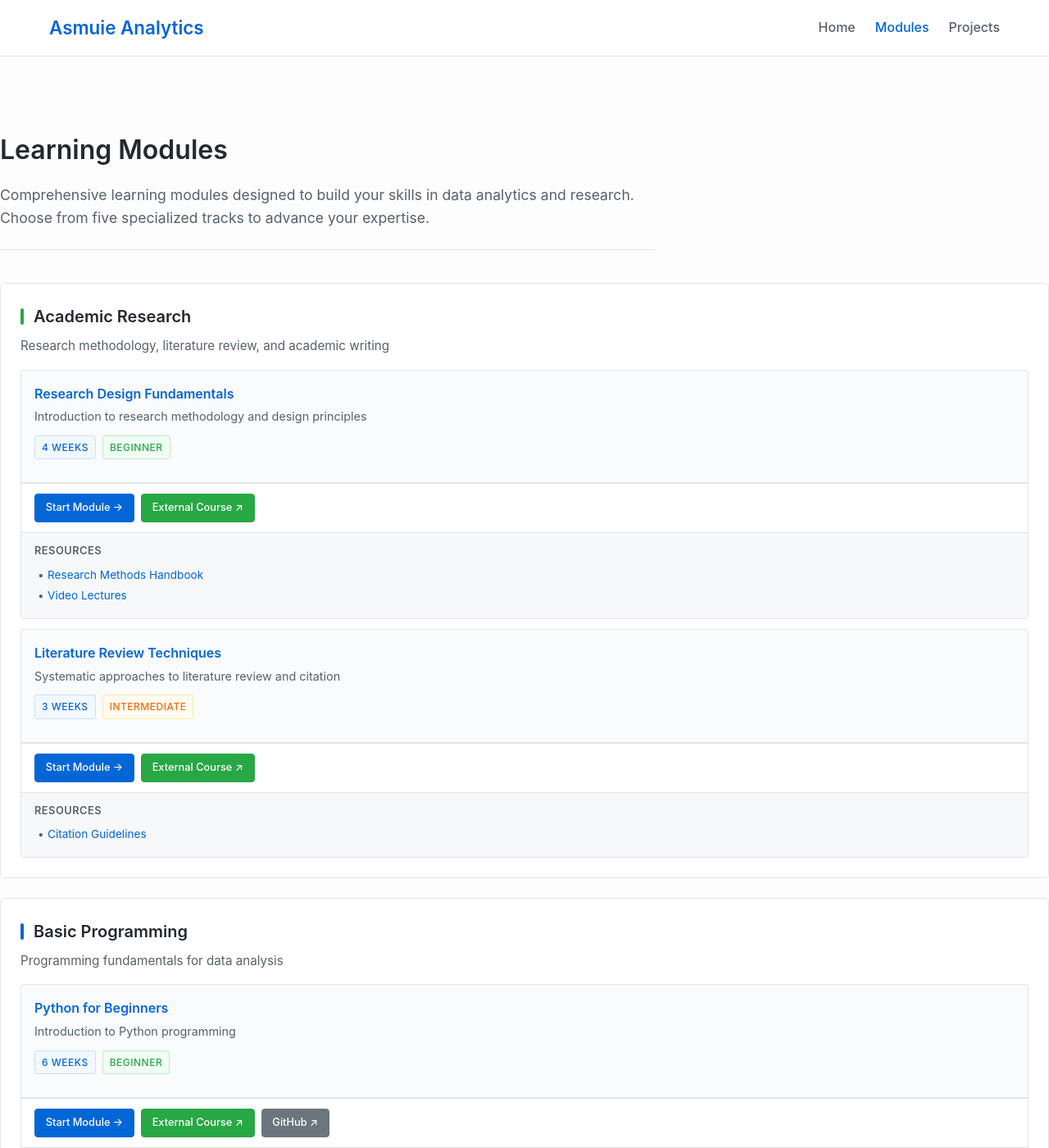
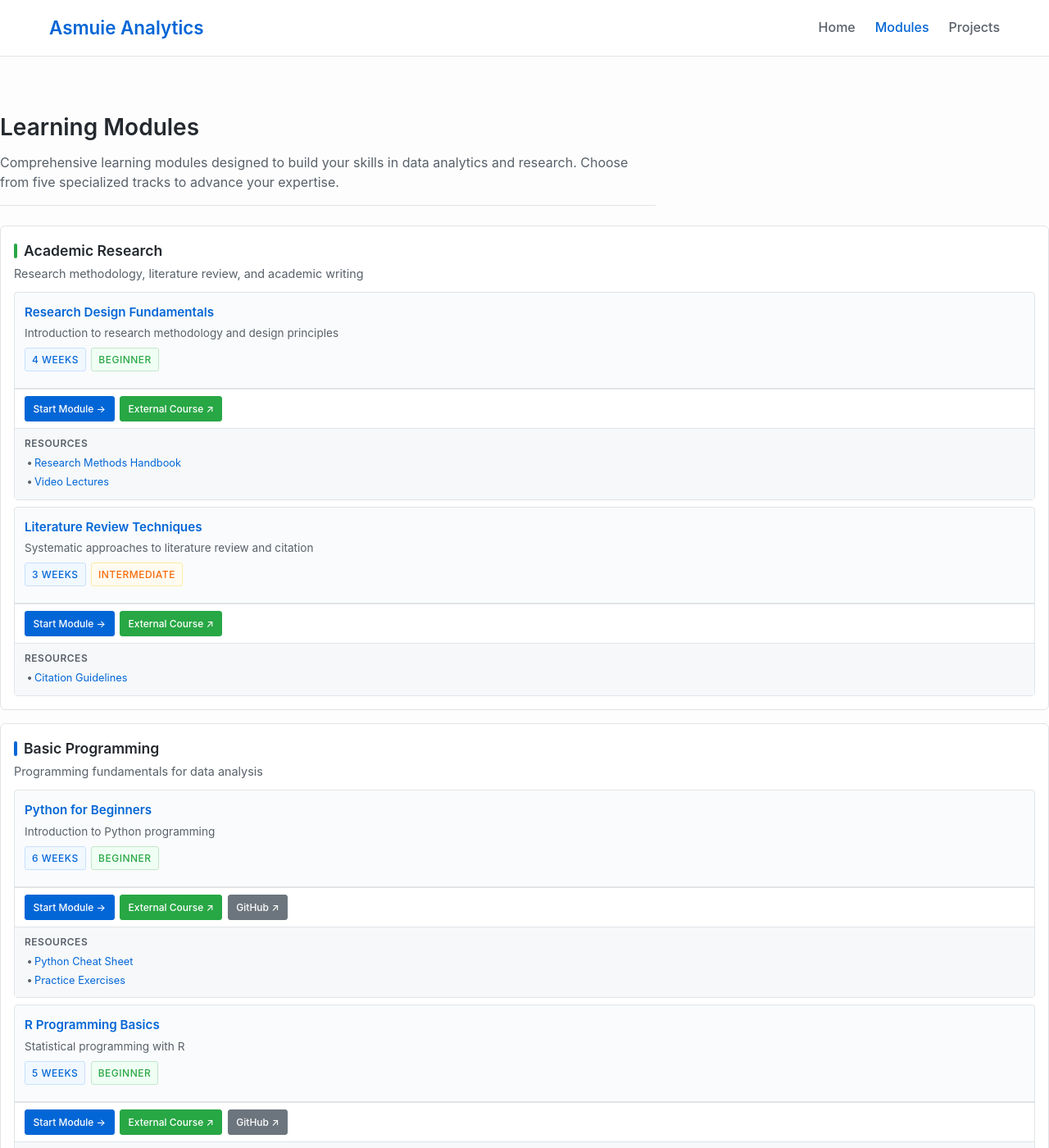
Before and after one commit to asmuie-analytics/modules, a Jekyll site: the page built from index.md, in a window 1280 px wide and 1400 px high. Shown: the whole window at 82% size. Built offline with Jekyll 4.4.1, drawn with Linux system fonts in a browser that asks for light colours.

Commit message:
Update style.css

```diff
--- a/assets/css/style.css
+++ b/assets/css/style.css
@@ -69,38 +69,38 @@ body {
 
 /* Page Header */
 .page-header {
-    margin: 2rem 0 2.5rem 0;
-    padding: 1.5rem 0 1.5rem 0;
+    margin: 1rem 0 1.5rem 0;
+    padding: 1rem 0;
     border-bottom: 1px solid #e1e4e8;
     max-width: 800px;
 }
 
 .page-header h1 {
-    font-size: 2rem;
+    font-size: 1.75rem;
     color: #24292e;
-    margin-bottom: 1rem;
+    margin-bottom: 0.5rem;
     font-weight: 600;
 }
 
 .page-header p {
     color: #586069;
-    font-size: 1.1rem;
-    line-height: 1.6;
+    font-size: 1rem;
+    line-height: 1.5;
     margin: 0;
 }
 
 /* Tracks Grid */
 .tracks-grid {
     display: grid;
-    gap: 1.5rem;
-    margin: 1.5rem 0;
+    gap: 1rem;
+    margin: 1rem 0;
 }
 
 .track-card {
     background: #fff;
     border: 1px solid #e1e4e8;
     border-radius: 6px;
-    padding: 1.5rem;
+    padding: 1rem;
     transition: box-shadow 0.2s, border-color 0.2s;
 }
 
@@ -110,9 +110,9 @@ body {
 }
 
 .track-card h2 {
-    font-size: 1.25rem;
+    font-size: 1.1rem;
     color: #24292e;
-    margin-bottom: 0.5rem;
+    margin-bottom: 0.25rem;
     font-weight: 600;
     display: flex;
     align-items: center;
@@ -121,8 +121,8 @@ body {
 .track-card h2::before {
     content: '';
     width: 4px;
-    height: 1.25rem;
-    margin-right: 0.75rem;
+    height: 1.1rem;
+    margin-right: 0.5rem;
     border-radius: 2px;
 }
 
@@ -134,19 +134,20 @@ body {
 
 .track-card > p {
     color: #586069;
-    margin-bottom: 1rem;
-    font-size: 0.95rem;
+    margin-bottom: 0.75rem;
+    font-size: 0.9rem;
+    line-height: 1.4;
 }
 
 /* Modules List */
 .modules-list {
-    margin-top: 1rem;
+    margin-top: 0.75rem;
 }
 
 .module-item {
     border: 1px solid #e1e4e8;
     border-radius: 4px;
-    margin-bottom: 0.75rem;
+    margin-bottom: 0.5rem;
     background: #fafbfc;
     transition: background-color 0.2s;
 }
@@ -160,12 +161,12 @@ body {
 }
 
 .module-header {
-    padding: 1rem;
+    padding: 0.75rem;
     border-bottom: 1px solid #e1e4e8;
 }
 
 .module-header h3 {
-    font-size: 1rem;
+    font-size: 0.95rem;
     margin-bottom: 0.25rem;
     font-weight: 600;
 }
@@ -181,16 +182,16 @@ body {
 
 .module-header p {
     color: #586069;
-    font-size: 0.9rem;
-    margin-bottom: 0.75rem;
-    line-height: 1.5;
+    font-size: 0.85rem;
+    margin-bottom: 0.5rem;
+    line-height: 1.4;
 }
 
 .module-meta {
     display: flex;
-    gap: 0.5rem;
+    gap: 0.4rem;
     flex-wrap: wrap;
-    margin-bottom: 0.75rem;
+    margin-bottom: 0.5rem;
 }
 
 .meta-badge {
@@ -228,25 +229,25 @@ body {
 
 /* Module Actions */
 .module-actions {
-    padding: 0.75rem 1rem;
+    padding: 0.5rem 0.75rem;
     background: #fff;
     border-top: 1px solid #e1e4e8;
     display: flex;
-    gap: 0.5rem;
+    gap: 0.4rem;
     flex-wrap: wrap;
 }
 
 .module-btn {
-    font-size: 0.8rem;
-    padding: 0.4rem 0.8rem;
-    border-radius: 4px;
+    font-size: 0.75rem;
+    padding: 0.3rem 0.6rem;
+    border-radius: 3px;
     text-decoration: none;
     font-weight: 500;
     transition: all 0.2s;
     border: 1px solid;
     display: inline-flex;
     align-items: center;
-    gap: 0.25rem;
+    gap: 0.2rem;
 }
 
 .btn-primary {
@@ -294,15 +295,15 @@ body {
 
 /* Module Materials */
 .module-materials {
-    padding: 0.75rem 1rem;
+    padding: 0.5rem 0.75rem;
     background: #f6f8fa;
     border-top: 1px solid #e1e4e8;
-    font-size: 0.85rem;
+    font-size: 0.8rem;
 }
 
 .module-materials h4 {
-    margin: 0 0 0.5rem 0;
-    font-size: 0.8rem;
+    margin: 0 0 0.3rem 0;
+    font-size: 0.75rem;
     color: #586069;
     font-weight: 600;
     text-transform: uppercase;
@@ -311,12 +312,12 @@ body {
 
 .module-materials ul {
     margin: 0;
-    padding-left: 1rem;
+    padding-left: 0.75rem;
     list-style: none;
 }
 
 .module-materials li {
-    margin-bottom: 0.25rem;
+    margin-bottom: 0.15rem;
     position: relative;
 }
 
@@ -324,7 +325,7 @@ body {
     content: '•';
     color: #586069;
     position: absolute;
-    left: -0.75rem;
+    left: -0.6rem;
 }
 
 .module-materials a {
@@ -338,8 +339,8 @@ body {
 
 /* CTA Section */
 .cta-section {
-    margin: 3rem 0 2rem 0;
-    padding: 2rem;
+    margin: 2rem 0 1.5rem 0;
+    padding: 1.5rem;
     background: linear-gradient(135deg, #667eea 0%, #764ba2 100%);
     border-radius: 8px;
     text-align: center;
@@ -347,22 +348,22 @@ body {
 }
 
 .cta-section h2 {
-    font-size: 1.5rem;
-    margin-bottom: 0.5rem;
+    font-size: 1.3rem;
+    margin-bottom: 0.4rem;
     font-weight: 600;
 }
 
 .cta-section p {
-    margin-bottom: 1.5rem;
+    margin-bottom: 1rem;
     opacity: 0.9;
-    font-size: 1rem;
+    font-size: 0.9rem;
 }
 
 .cta-section .btn {
-    font-size: 0.9rem;
-    padding: 0.6rem 1.5rem;
-    margin: 0.25rem;
-    border-radius: 6px;
+    font-size: 0.85rem;
+    padding: 0.5rem 1.2rem;
+    margin: 0.2rem;
+    border-radius: 5px;
     text-decoration: none;
     font-weight: 500;
     transition: all 0.2s;
@@ -427,29 +428,29 @@ body {
     }
 
     .page-header {
-        margin: 1.5rem 0 2rem 0;
-        padding: 1rem 0;
+        margin: 1rem 0 1rem 0;
+        padding: 0.75rem 0;
     }
 
     .page-header h1 {
-        font-size: 1.75rem;
-        margin-bottom: 0.75rem;
+        font-size: 1.5rem;
+        margin-bottom: 0.4rem;
     }
 
     .page-header p {
-        font-size: 1rem;
+        font-size: 0.9rem;
     }
 
     .track-card {
-        padding: 1rem;
+        padding: 0.75rem;
     }
 
     .module-header {
-        padding: 0.75rem;
+        padding: 0.6rem;
     }
 
     .module-actions {
-        padding: 0.5rem 0.75rem;
+        padding: 0.4rem 0.6rem;
         flex-direction: column;
     }
 
@@ -460,18 +461,18 @@ body {
 
     .module-meta {
         flex-direction: column;
-        gap: 0.25rem;
+        gap: 0.2rem;
     }
 
     .cta-section {
-        padding: 1.5rem;
-        margin: 2rem 0 1rem 0;
+        padding: 1rem;
+        margin: 1.5rem 0 1rem 0;
     }
 
     .cta-section .btn {
         display: block;
-        margin: 0.5rem auto;
-        max-width: 200px;
+        margin: 0.4rem auto;
+        max-width: 180px;
     }
 
     .footer-links a {
```
